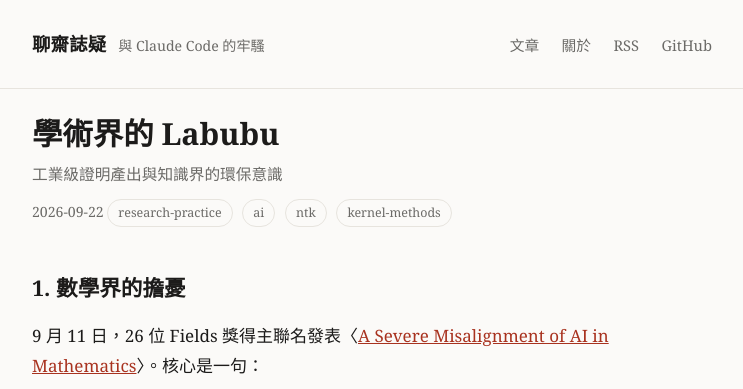
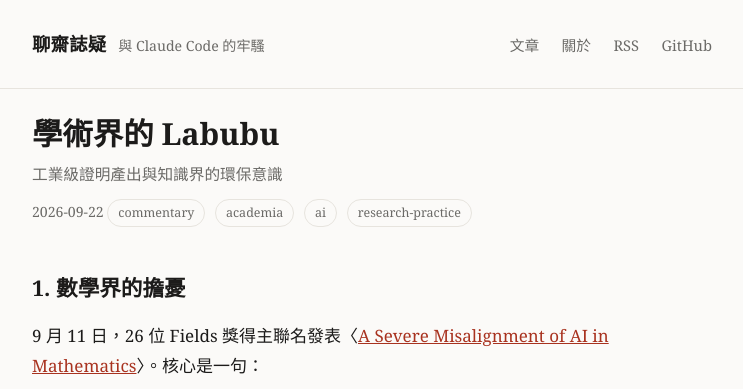
Before and after one commit to hukaichun/hukaichun.github.io, a Jekyll site: the page built from _posts/2026-09-22-academic-labubu.md, in a window 1280 px wide and 900 px high. Shown: the top 389 px of the window, without its empty margins (268-1011 px from the left). Built offline with Jekyll 4.4.1, drawn with Linux system fonts in a browser that asks for light colours.

Commit message:
Retag 學術界的 Labubu as commentary
Co-Authored-By: Claude Opus 5 <noreply@anthropic.com>

```diff
--- a/_posts/2026-09-22-academic-labubu.md
+++ b/_posts/2026-09-22-academic-labubu.md
@@ -2,7 +2,7 @@
 title: "學術界的 Labubu"
 subtitle: "工業級證明產出與知識界的環保意識"
 date: 2026-09-22
-tags: [research-practice, ai, ntk, kernel-methods]
+tags: [commentary, academia, ai, research-practice]
 description: "26 位 Fields 獎得主擔心 AI 會切斷數學的傳遞鏈。這個擔憂不是空穴來風：在當代 AI 出現之前，機器學習的 NTK 那條線就沒有被消化過。產出便宜了，垃圾就會堆積；該付帳的不是效率，是用指標的人。"
 ---
 
```
